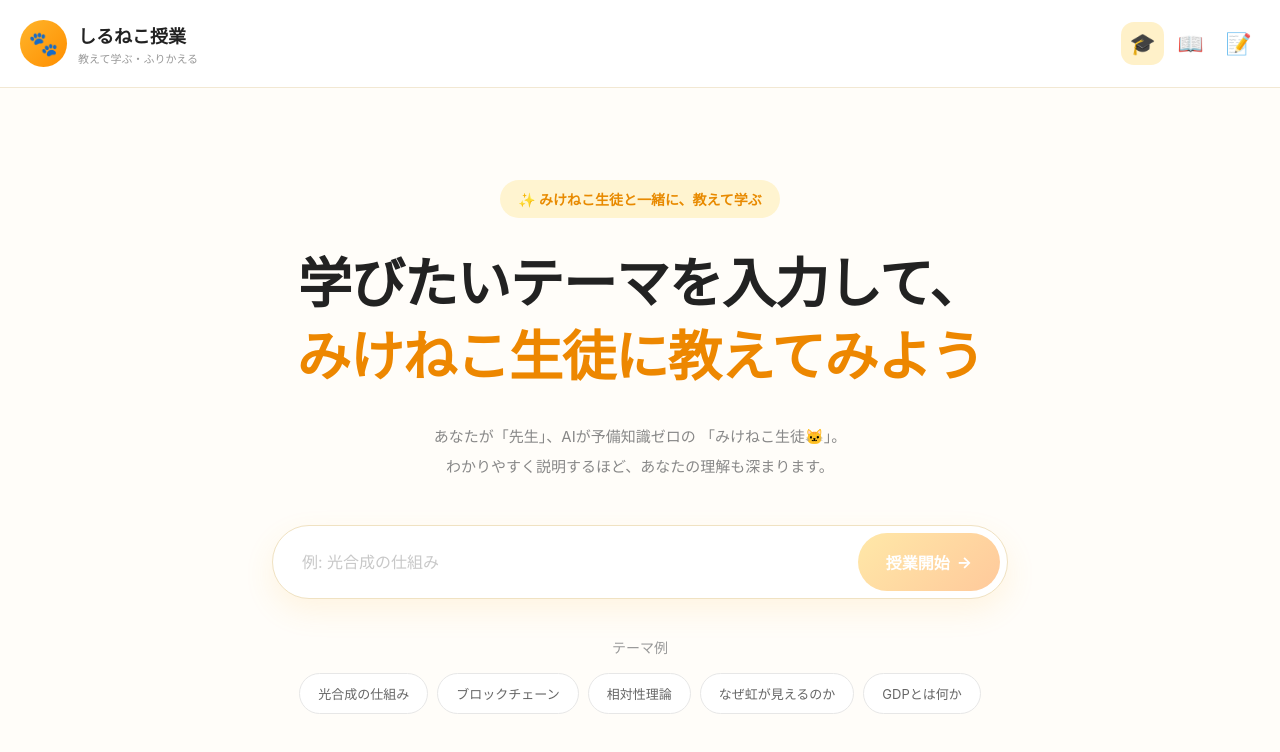
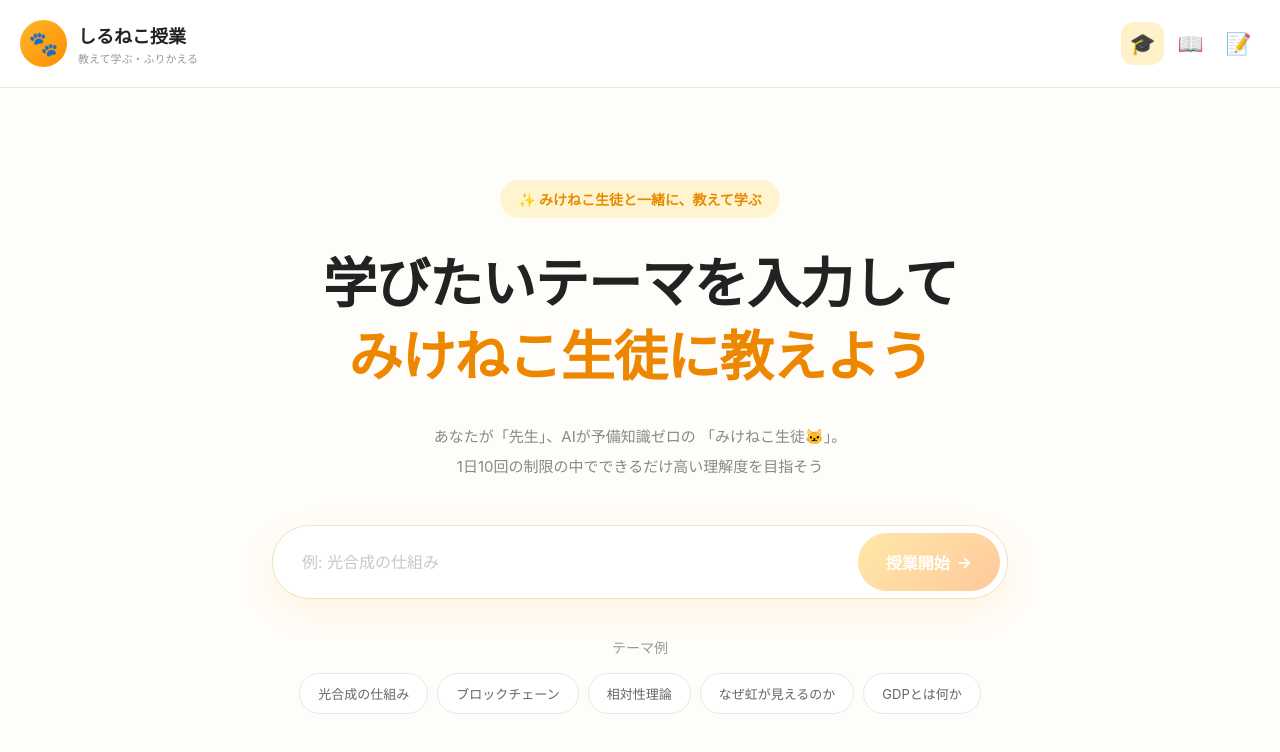
Before and after one commit to Sakura1310/Siruneko4, a website: page index.html in a window 1280 px wide. Drawn offline with Linux system fonts and the light colour scheme.

Commit message:
Update title and text in index.html

```diff
--- a/index.html
+++ b/index.html
@@ -3,7 +3,7 @@
 <head>
   <meta charset="UTF-8">
   <meta name="viewport" content="width=device-width, initial-scale=1.0">
-  <title>みけねこ授業</title>
+  <title>しるねこ授業</title>
 
   <style>
     * {
@@ -347,9 +347,9 @@
 
 
     <h1>
-      学びたいテーマを入力して、
+      学びたいテーマを入力して
       <br>
-      <span>みけねこ生徒に教えてみよう</span>
+      <span>みけねこ生徒に教えよう</span>
     </h1>
 
 
@@ -357,7 +357,7 @@
       あなたが「先生」、AIが予備知識ゼロの
       「みけねこ生徒🐱」。
       <br>
-      わかりやすく説明するほど、あなたの理解も深まります。
+      1日10回の制限の中でできるだけ高い理解度を目指そう
     </p>
 
 
```
